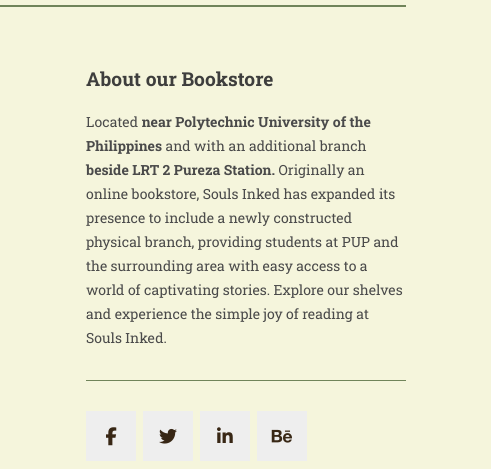
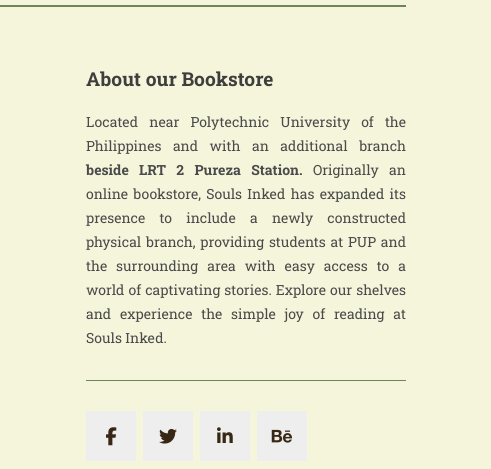
Before and after one commit to jasminsssss/souls-inked-jasmin.github.io, a plain HTML site: page contact.html in a window 1280 px wide. Shown: the part 549-1018 px from the top of the page, 789-1280 px from the left. Drawn offline with Linux system fonts and the light colour scheme; files whose address does not match are found by name.

Commit message:
contact.html

```diff
--- a/contact.html
+++ b/contact.html
@@ -119,7 +119,7 @@
           <div class="col-md-4">
             <div class="left-content">
               <h4 style="color:#382715; font-weight:600; font-size:120%; color:#3e3e3d;">About our Bookstore</h4>
-              <p>Located <em style="font-weight:600; font-style:normal;">near Polytechnic University of the Philippines</em> and with an additional branch <em style="font-weight:600; font-style:normal;">beside LRT 2 Pureza Station.</em> Originally an online bookstore, Souls Inked has expanded its presence to include a newly constructed physical branch, providing students at PUP and the surrounding area with easy access to a world of captivating stories. Explore our shelves and experience the simple joy of reading at Souls Inked.                <div class="hover-effect">
+              <p style="text-align:justify;">Located near Polytechnic University of the Philippines and with an additional branch <em style="font-weight:600; font-style:normal;">beside LRT 2 Pureza Station.</em> Originally an online bookstore, Souls Inked has expanded its presence to include a newly constructed physical branch, providing students at PUP and the surrounding area with easy access to a world of captivating stories. Explore our shelves and experience the simple joy of reading at Souls Inked.                <div class="hover-effect">
                   <div class="hover-content">
                     <ul class="social-icons">
                       <li><a href="#"><i class="fa fa-facebook"></i></a></li>
```
